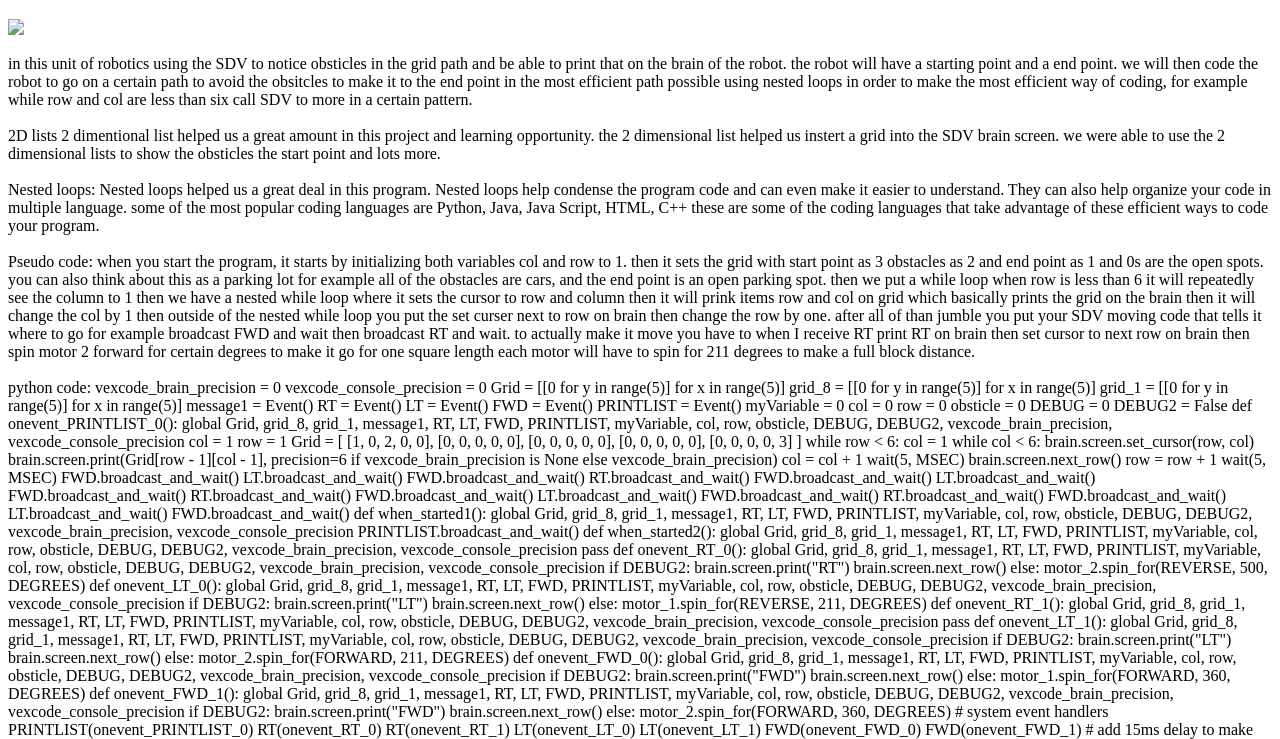
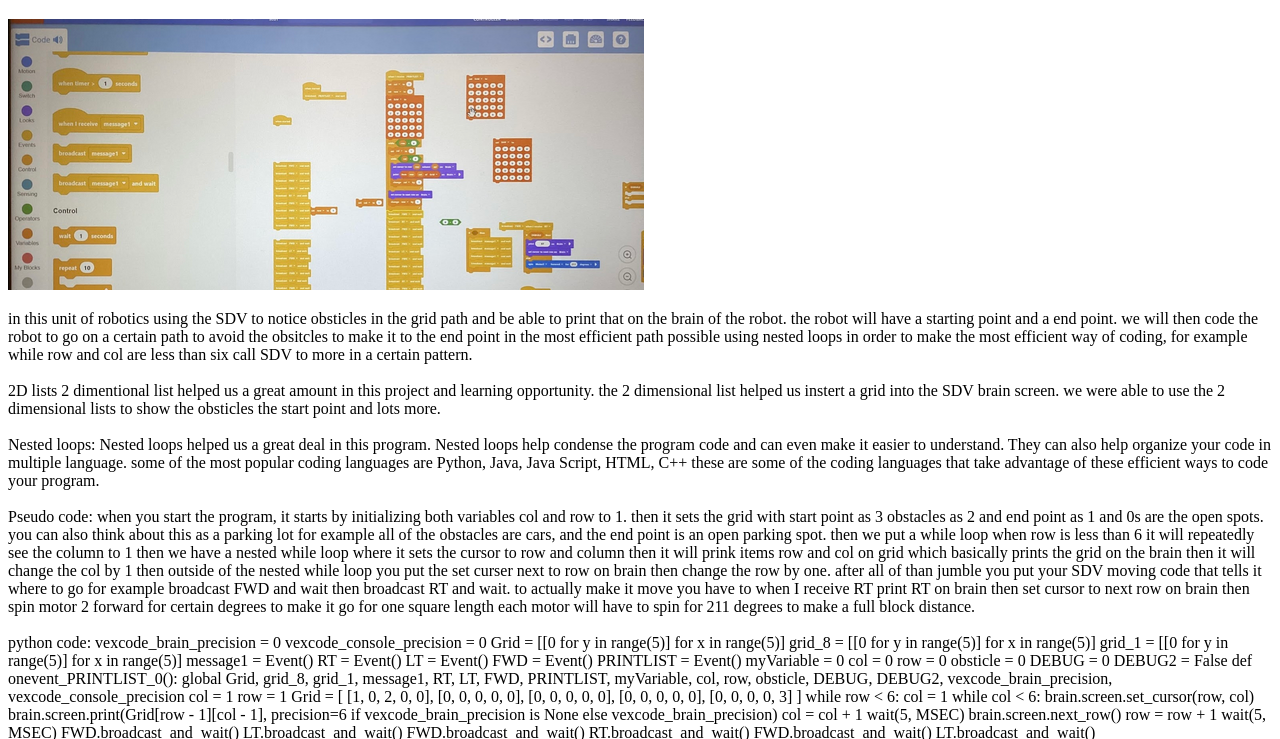
Before and after one commit to Nich01ai/Nich01ai.github.io, a plain HTML site: page index.html in a window 1280 px wide. Shown: the part 61-800 px from the top of the page. Drawn offline with Linux system fonts and the light colour scheme.

Commit message:
Update index.html

```diff
--- a/index.html
+++ b/index.html
@@ -6,7 +6,7 @@
 <body>
 
 <h1>2.1.5 Grid Project</h1>
-<img src="Screenshot 2024-12-16 at 08-57-50 Nicholas Parsells portfoliolio">
+<img src="Screenshot 2024-12-16 at 08-57-50 Nicholas Parsells portfoliolio.png">
 <p>in this unit of robotics using the SDV to notice obsticles in the grid path and be able to print that on the brain of the robot. the robot will have a starting point and a end point. we will then code the robot to go on a certain path to avoid the obsitcles to make it to the end point in the most efficient path possible using nested loops in order to make the most efficient way of coding, for example while row and col are less than six call SDV to more in a certain pattern.
 <br>
 <br>
```
